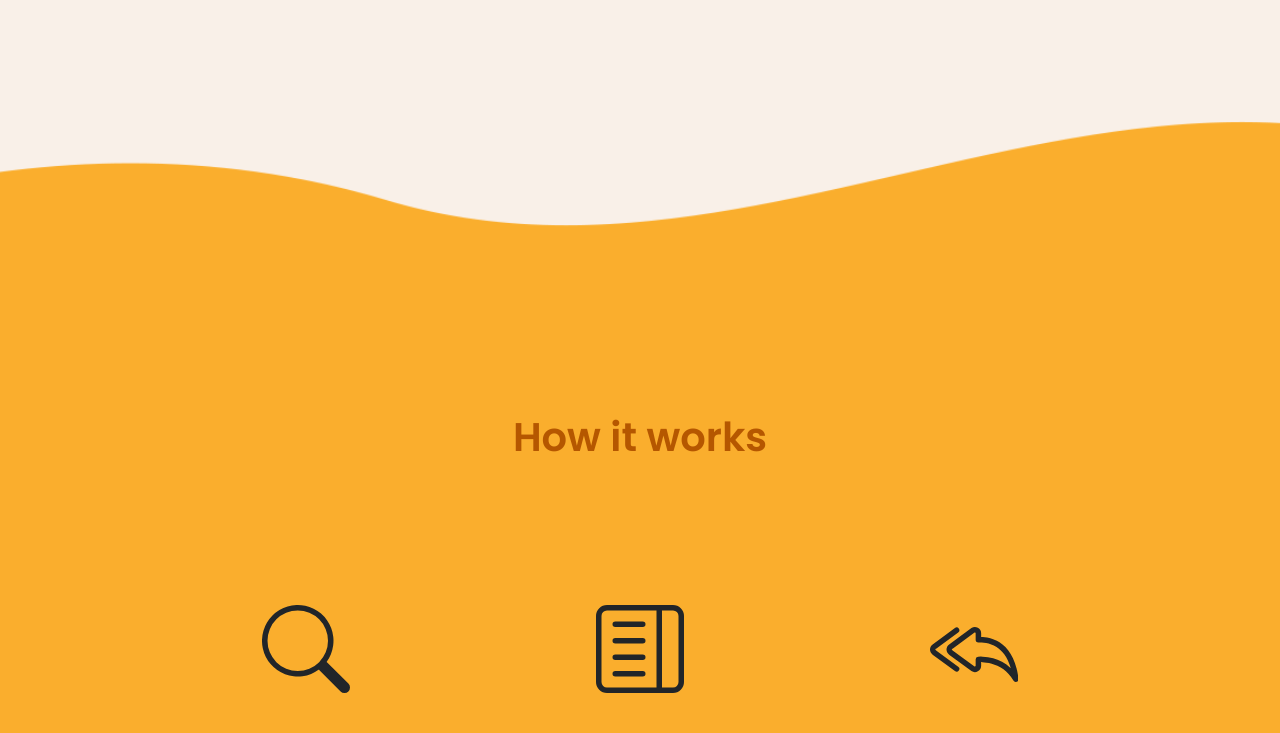
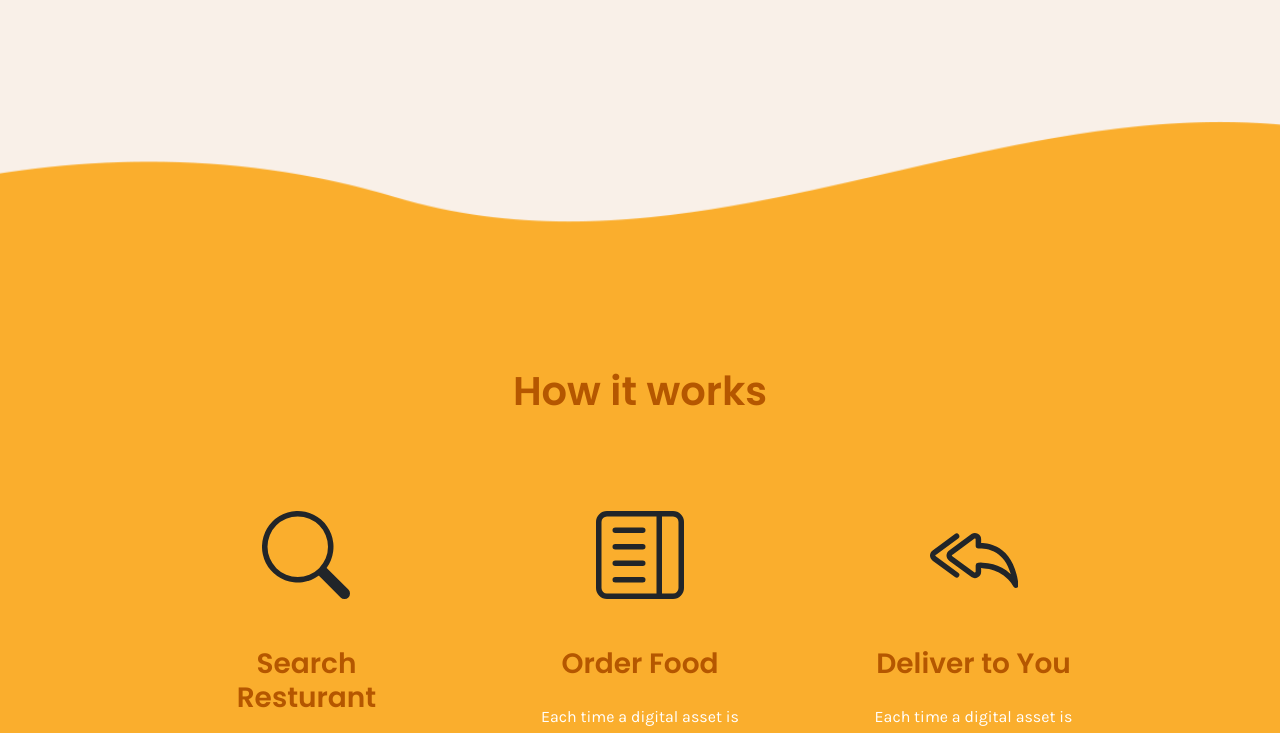
Before and after one commit to mreskini/FoodApp, a React (Create React App) app: page / in a window 1280 px wide. Shown: the part 1960-2693 px from the top of the page. Built offline with nearby package versions, Linux system fonts and the light colour scheme.

Commit message:
the how-to section is now ready

```diff
--- a/src/assets/css/styles.css
+++ b/src/assets/css/styles.css
@@ -61,12 +61,12 @@
   line-height: 30px;
 }
 
-.padding-bottom-100 {
-  padding-bottom: 100px !important;
+.padding-bottom-150 {
+  padding-bottom: 150px !important;
 }
 
-.padding-top-100 {
-  padding-top: 100px !important;
+.padding-top-150 {
+  padding-top: 150px !important;
 }
 
 .hero-section-bg {
--- a/src/assets/scss/general.scss
+++ b/src/assets/scss/general.scss
@@ -65,10 +65,10 @@
 }
 
 // begin: paddings & margins
-.padding-bottom-100{
-    padding-bottom: 100px !important;
+.padding-bottom-150{
+    padding-bottom: 150px !important;
 }
-.padding-top-100{
-    padding-top: 100px !important;
+.padding-top-150{
+    padding-top: 150px !important;
 }
 // end: paddins & margins
--- a/src/components/how-to-section.jsx
+++ b/src/components/how-to-section.jsx
@@ -2,9 +2,9 @@ import ComponentWrapper from "./component-wrapper"
 import { BsSearch, BsLayoutTextSidebar, BsReplyAll } from "react-icons/bs"
 const HowTo = () => {
     return (
-        <div className="padding-bottom-100 padding-top-100">
+        <div className="padding-bottom-150 padding-top-150">
             <div className="py-5 my-5">
-                <div className="h1 font-weight-600 text-center my-5 py-5">
+                <div className="h1 font-weight-600 text-center">
                     <span className="how-to-section-title">How it works</span>
                 </div>
                 <div className="my-5 py-5">
```
